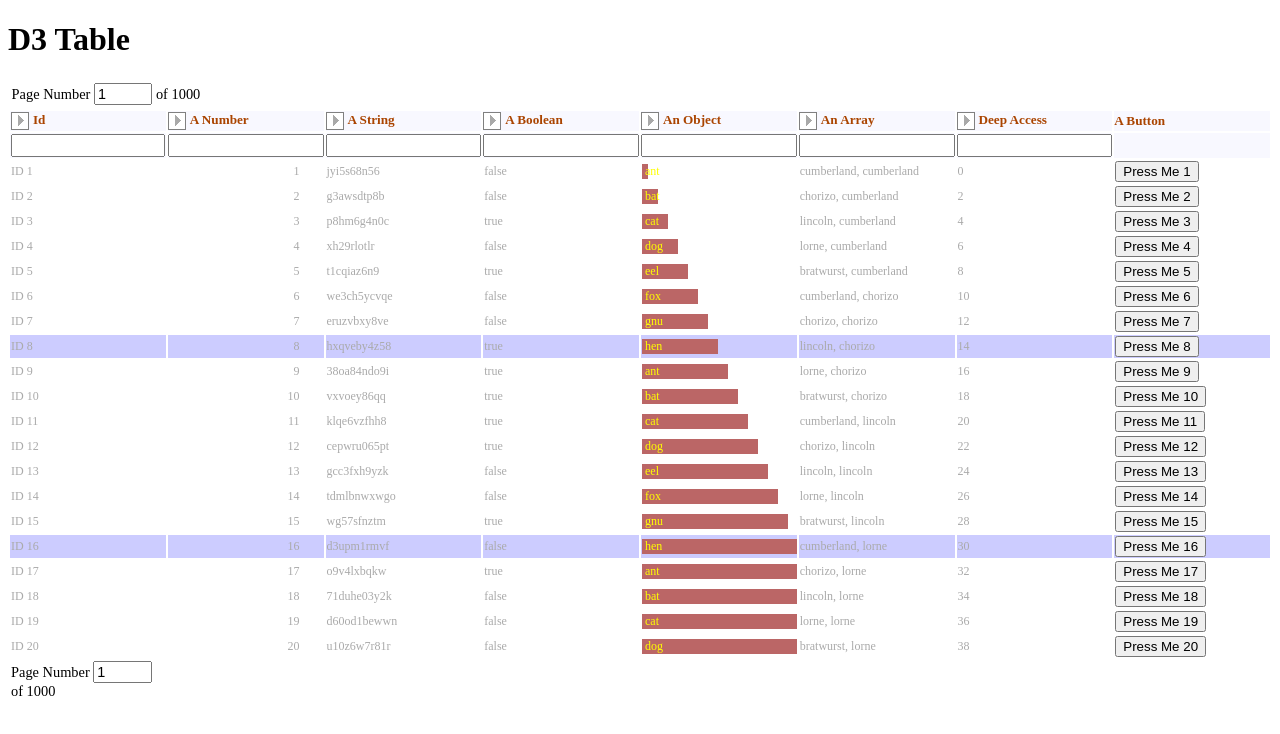
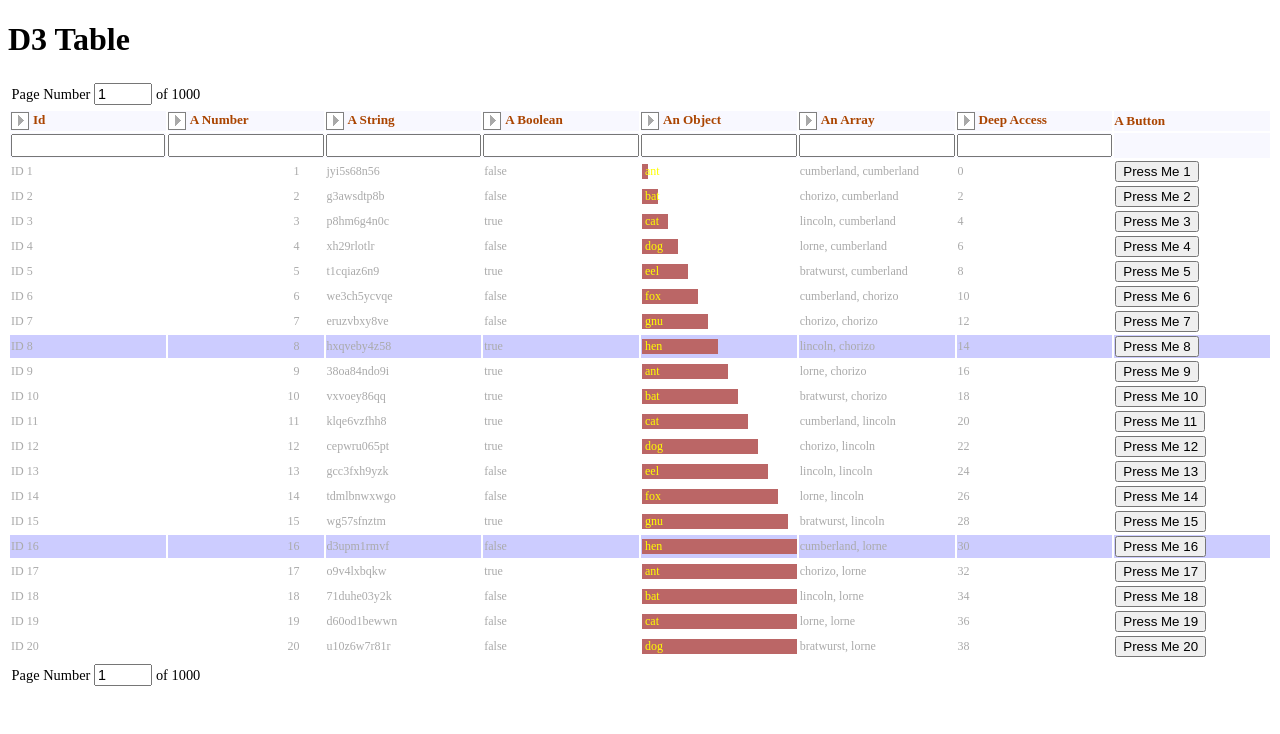
Before and after one commit to martingraham/d3table, a website: page demo/d3tableDemo.html in a window 1280 px wide. Drawn offline with Linux system fonts and the light colour scheme.

Commit message:
1. Page widget addressable by class rather than input type 2. Bottom page control in caption rather than tfoot to stop column wrapping

```diff
--- a/css/d3table.css
+++ b/css/d3table.css
@@ -119,3 +119,8 @@
 	display: flex;
 	flex-direction: column;
 }
+
+TABLE.d3table caption {
+    caption-side: bottom;
+    text-align: left;
+}
--- a/js/d3table.js
+++ b/js/d3table.js
@@ -73,6 +73,7 @@
 					pageInfo.append("span")
 						.attr("class", "d3table-pageInput")
 						.append ("input")
+                            .attr ("class", "d3table-pageWidget")
 							.attr ("type", "number")
 							.attr ("length", 3)
 							.attr ("min", 1)
@@ -93,7 +94,7 @@
 				var table = wrapperTable.append("table").attr("class", "d3table");
 				table.append("thead").selectAll("tr").data(["","d3table-filterRow"]).enter().append("tr").attr("class", function(d) { return d; });
 				table.append("tbody");
-				table.append("tfoot").append("tr").call(addPageWidget, "td");	// add bottom page control
+				table.append("caption").call(addPageWidget, "span");	// add bottom page control
 			}
 
 			buildHeaders ();
@@ -103,7 +104,7 @@
 			doPageCount();
 
 			function setPageWidget (page) {
-				selection.selectAll(".d3table-pageInput input[type='number']").property ("value", page);
+				selection.selectAll(".d3table-pageInput input.d3table-pageWidget").property ("value", page);
 			};
 
 			function setOrderButton (key) {
--- a/package.json
+++ b/package.json
@@ -50,6 +50,6 @@
   },
   "dependencies": {
     "d3": ">=3.5.14",
-    "npm": "^6.5.0"
+    "npm": "^6.10.3"
   }
 }
```
